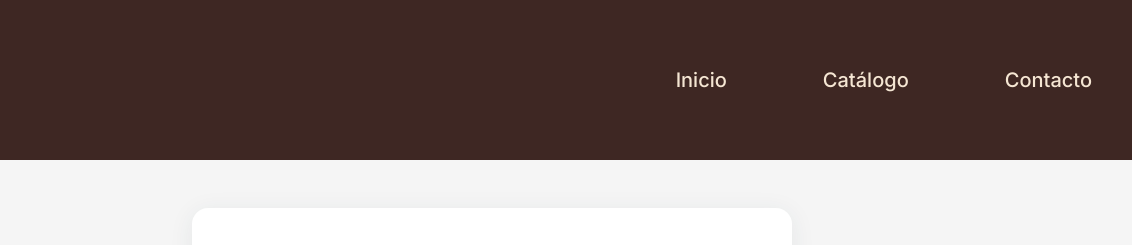
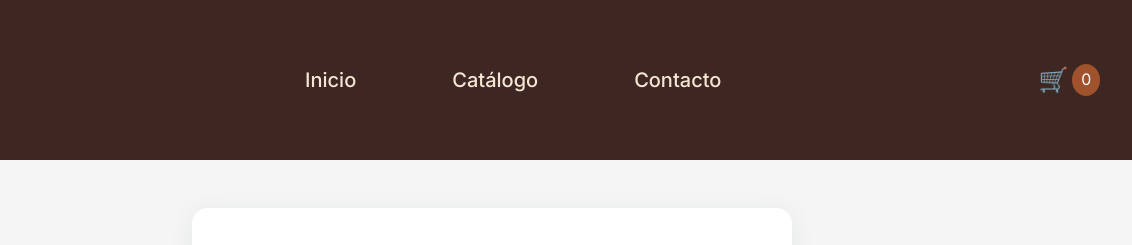
Before and after one commit to SebaScorini/Muebleria-E-commerce, a plain HTML site: page contacto.html in a window 1280 px wide. Shown: the top 245 px of the page, 148-1280 px from the left. Drawn offline with nearby package versions, Linux system fonts and the light colour scheme.

Commit message:
Se puso el header correcto

```diff
--- a/contacto.html
+++ b/contacto.html
@@ -8,12 +8,16 @@
     <link href="https://fonts.googleapis.com/css2?family=Inter:wght@300;400;500&family=Playfair+Display:wght@700&display=swap" rel="stylesheet">
 </head>
 <body>
+    <!-- HEADER-->
     <header>
+        <!-- Logo -->
         <div class="navbar">
             <span class="logo-proteccion">
                 <img src="img/logo.svg" alt="Logo de la Mueblería Hermanos Jota">
             </span>
         </div>
+
+        <!-- Navegación principal -->
         <nav aria-label="Navegación principal">
             <ul>
                 <li><a href="index.html">Inicio</a></li>
@@ -21,6 +25,11 @@
                 <li><a href="contacto.html">Contacto</a></li>
             </ul>
         </nav>
+
+        <!-- Carrito -->
+        <div class="carrito">
+            🛒 <span id="cart-count">0</span>
+        </div>
     </header>
     <main>
         <section class="contacto-section">
```
